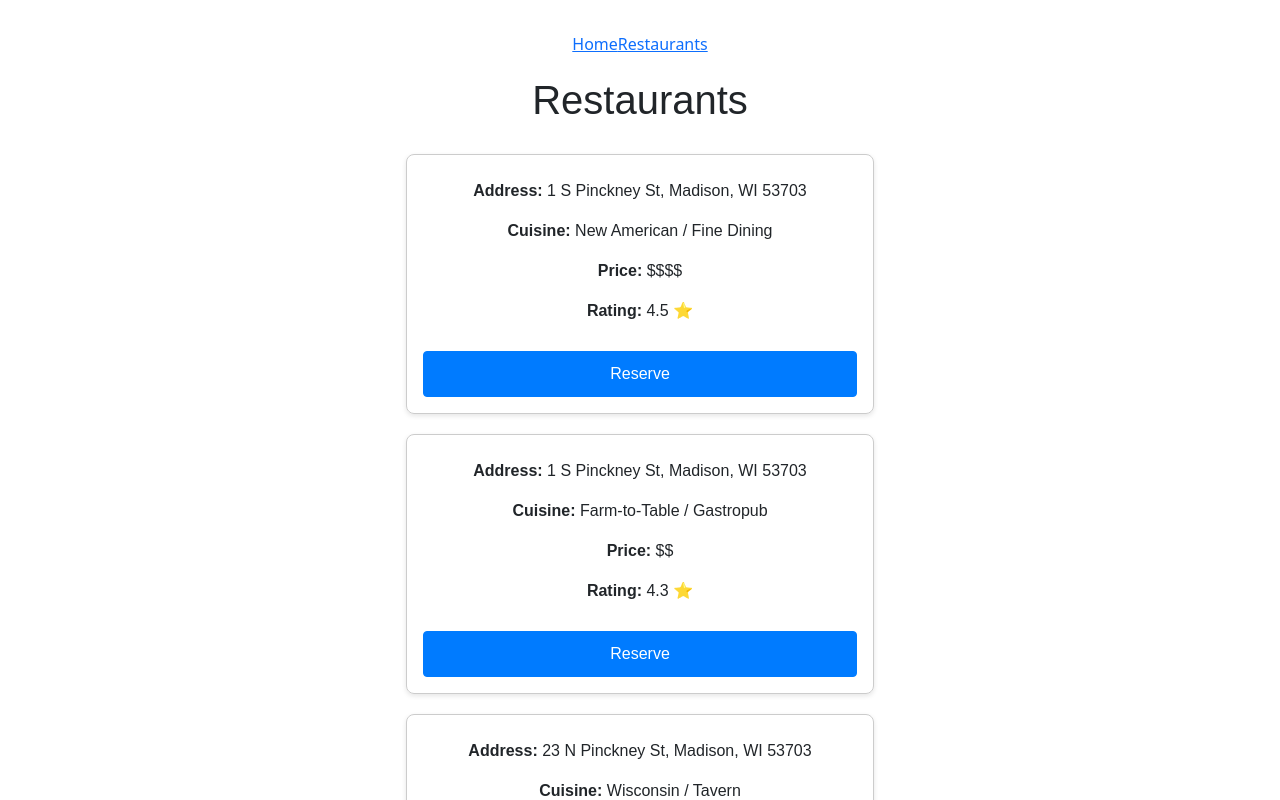
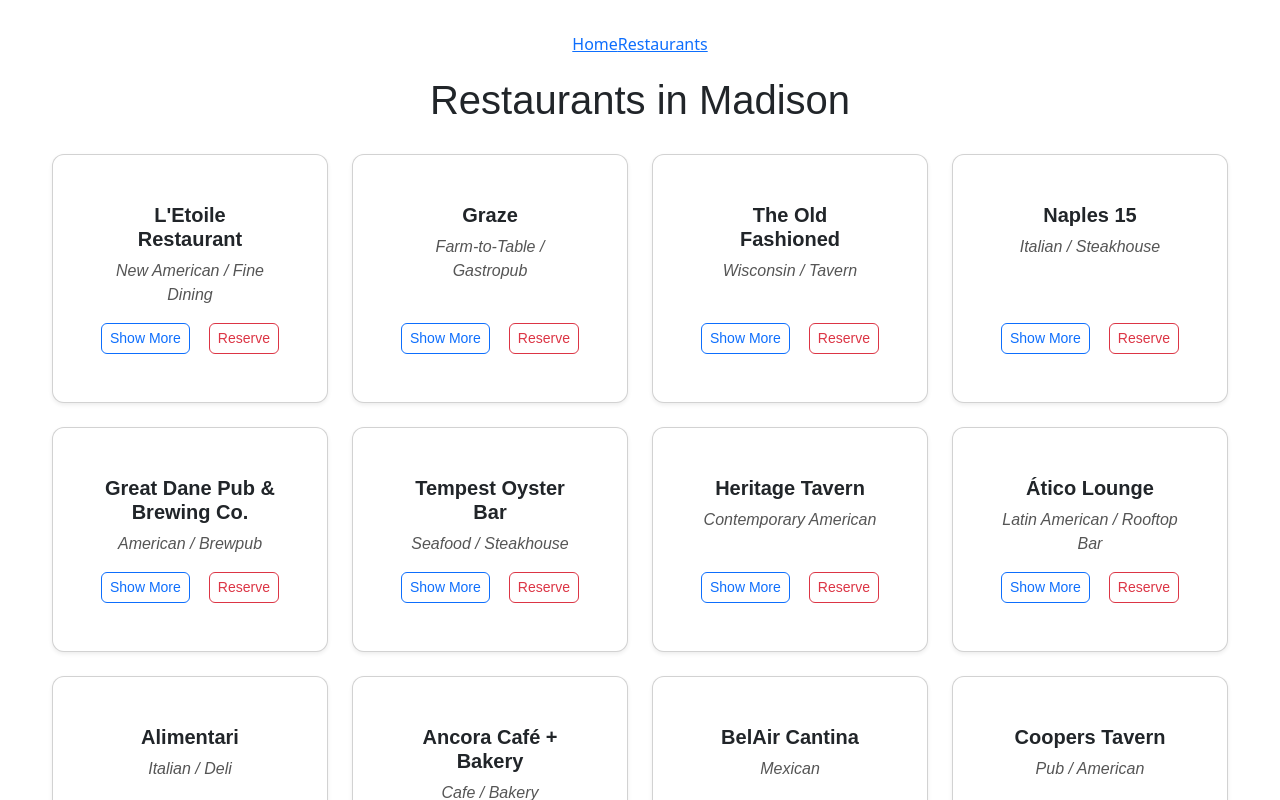
Before and after one commit to CS571-F25/p7, a React (Vite) app: page /#/restaurants in a window 1280 px wide. Shown: the top 800 px of the page. Built offline with nearby package versions, Linux system fonts and the light colour scheme.

Commit message:
Restaurant Cards

```diff
--- a/madisonRestaurants.json
+++ b/madisonRestaurants.json
@@ -132,20 +132,7 @@
       "price": "$$$",
       "rating": 4.4
     },
-    {
-      "name": "Just Veggiez",
-      "address": "540 State St, Madison, WI 53703",
-      "cuisine": "Vegan / Vegetarian",
-      "price": "$$",
-      "rating": 4.2
-    },
-    {
-      "name": "Himal Chuli Restaurant",
-      "address": "318 State St, Madison, WI 53703",
-      "cuisine": "Nepali / Indian",
-      "price": "$$",
-      "rating": 4.0
-    },
+
     {
       "name": "Ian's Pizza (State Street)",
       "address": "100 State St, Madison, WI",
@@ -153,13 +140,7 @@
       "price": "$",
       "rating": 4.4
     },
-    {
-      "name": "Southern on State",
-      "address": "217 State St, Madison, WI",
-      "cuisine": "Southern / Comfort Food",
-      "price": "$$",
-      "rating": 4.0
-    },
+
     {
       "name": "Lucille",
       "address": "101 King St, Madison, WI 53703",
--- /dev/null
+++ b/src/RestaurantSummary.jsx
@@ -0,0 +1,80 @@
+import { Card, Button } from "react-bootstrap";
+import { useState } from "react";
+
+export default function RestaurantSummary({ restaurant, onReserve }) {
+  const [showMore, setShowMore] = useState(false);
+
+  return (
+    <Card
+      className="h-100 shadow-sm"
+      style={{
+        borderRadius: "12px",
+        overflow: "hidden",
+        transition: "transform 0.2s",
+      }}
+    >
+      <Card.Body className="d-flex flex-column">
+
+        <Card.Title style={{ fontWeight: "600", fontSize: "1.25rem" }}>
+          {restaurant.name}
+        </Card.Title>
+        <Card.Text style={{ fontStyle: "italic", color: "#555" }}>
+          {restaurant.cuisine}
+        </Card.Text>
+
+
+        {showMore && (
+          <div>
+            <Card.Text style={{ marginTop: "10px", color: "#333" }}>
+              <strong>Address:</strong> {restaurant.address} <br />
+              <strong>Price:</strong> {restaurant.price} <br />
+              <strong>Rating:</strong> {restaurant.rating} ⭐
+            </Card.Text>
+
+            {restaurant.reservationTimes && restaurant.reservationTimes.length > 0 && (
+              <div className="mb-2">
+                <p style={{ marginBottom: "5px", fontWeight: "500" }}>
+                  Available Reservation Times:
+                </p>
+                {restaurant.reservationTimes.map((time) => (
+                  <Button
+                    key={time}
+                    size="sm"
+                    variant="outline-primary"
+                    className="me-2 mb-2"
+                    style={{ borderRadius: "6px" }}
+                  >
+                    {time}
+                  </Button>
+                ))}
+              </div>
+            )}
+          </div>
+        )}
+
+        {/* Buttons */}
+        <div className="mt-auto d-flex justify-content-between">
+          <Button
+            variant="outline-primary"
+            size="sm"
+            onClick={() => setShowMore(!showMore)}
+            style={{ borderRadius: "6px" }}
+          >
+            {showMore ? "Show Less" : "Show More"}
+          </Button>
+
+          <Button
+            variant="outline-danger"
+            size="sm"
+            onClick={() => onReserve(restaurant.id, restaurant.name)}
+            style={{ borderRadius: "6px" }}
+          >
+            Reserve
+          </Button>
+        </div>
+      </Card.Body>
+
+
+    </Card>
+  );
+}
--- a/src/components/Restaurants.jsx
+++ b/src/components/Restaurants.jsx
@@ -1,5 +1,8 @@
-import React from "react";
-import restaurantsData from "../../madisonRestaurants.json"; // Adjust path if needed
+import { useState } from "react";
+import { Row, Col } from "react-bootstrap";
+import restaurantsData from "../../madisonRestaurants.json"; // adjust path
+import RestaurantSummary from "../RestaurantSummary";
+
 
 export default function Restaurants() {
   const handleReservation = (restaurant) => {
@@ -7,58 +10,20 @@ export default function Restaurants() {
   };
 
   return (
-    <div style={{ fontFamily: "Arial, sans-serif", padding: "20px" }}>
-      <h1 style={{ textAlign: "center", marginBottom: "30px" }}>Restaurants</h1>
+    <div style={{ padding: "20px", fontFamily: "Arial, sans-serif" }}>
+      <h1 style={{ textAlign: "center", marginBottom: "30px" }}>
+        Restaurants in Madison
+      </h1>
 
-      <div
-        style={{
-          display: "grid",
-          gridTemplateColumns: "repeat(auto-fit, minmax(280px, 1fr))",
-          gap: "20px",
-        }}
-      >
-        {Array.isArray(restaurantsData) && restaurantsData.length > 0 ? (
-          restaurantsData.map((restaurant, index) => (
-            <div
-              key={index}
-              style={{
-                border: "1px solid #ccc",
-                borderRadius: "8px",
-                padding: "16px",
-                boxShadow: "0 2px 5px rgba(0,0,0,0.1)",
-                display: "flex",
-                flexDirection: "column",
-                justifyContent: "space-between",
-              }}
-            >
-              <div>
-                <h2>{restaurant.title}</h2>
-                <p><strong>Address:</strong> {restaurant.address}</p>
-                <p><strong>Cuisine:</strong> {restaurant.cuisine}</p>
-                <p><strong>Price:</strong> {restaurant.price}</p>
-                <p><strong>Rating:</strong> {restaurant.rating} ⭐</p>
-              </div>
+      {restaurantsData.length === 0 && <p>No restaurants available!</p>}
 
-              <button
-                onClick={() => handleReservation(restaurant)}
-                style={{
-                  marginTop: "12px",
-                  padding: "10px 20px",
-                  borderRadius: "4px",
-                  border: "1px solid #007bff",
-                  backgroundColor: "#007bff",
-                  color: "white",
-                  cursor: "pointer",
-                }}
-              >
-                Reserve
-              </button>
-            </div>
-          ))
-        ) : (
-          <p>No restaurants available</p>
-        )}
-      </div>
+      <Row>
+        {restaurantsData.map((restaurant) => (
+          <Col key={restaurant.name} xs={12} sm={6} md={4} lg={3} className="mb-4">
+            <RestaurantSummary restaurant={restaurant} onReserve={handleReservation} />
+          </Col>
+        ))}
+      </Row>
     </div>
   );
 }
```
